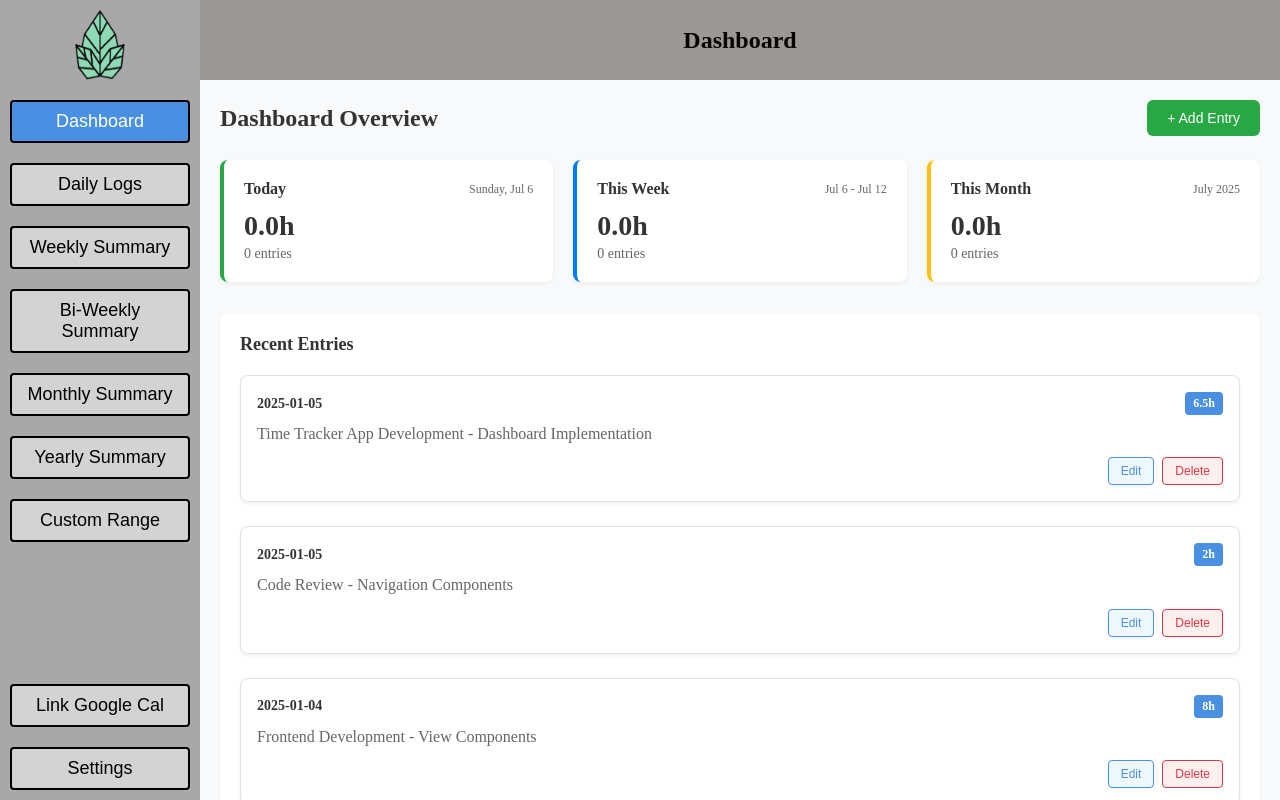
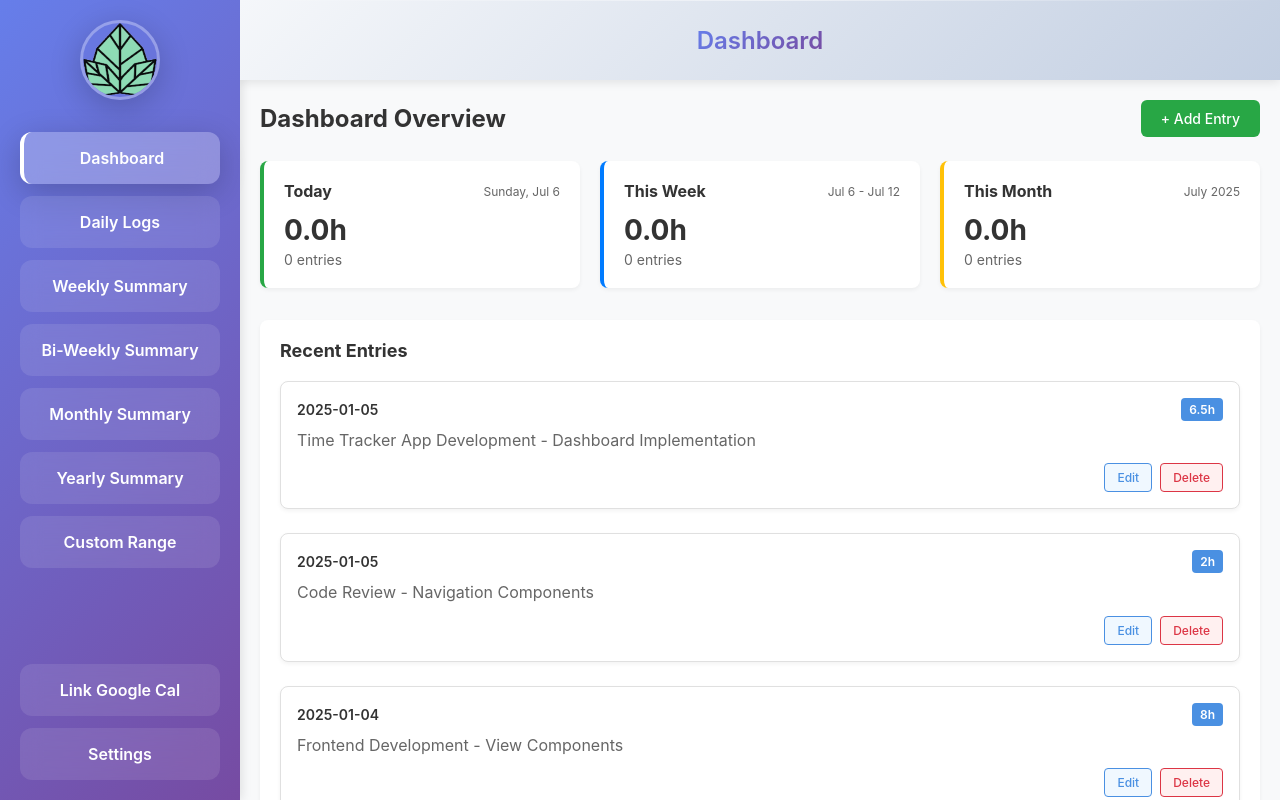
Before and after one commit to ClintasaurusRex/time-tracker, a React (Vite) app: page / in a window 1280 px wide. Built offline with nearby package versions, Linux system fonts and the light colour scheme.

Commit message:
Enhance Dashboard styling with gradients, improved button interactions, and animations for better user experience

```diff
--- a/src/components/Dashboard.css
+++ b/src/components/Dashboard.css
@@ -2,7 +2,9 @@
   display: flex;
   flex-direction: row;
   height: 100vh;
-  /* border: 3px solid black; */
+  background: linear-gradient(135deg, #f5f7fa 0%, #c3cfe2 100%);
+  font-family: -apple-system, BlinkMacSystemFont, "Segoe UI", Roboto, Oxygen, Ubuntu, Cantarell,
+    sans-serif;
 }
 
 .nav-btns,
@@ -10,22 +12,24 @@ button {
   background-color: #d3d3d3;
   border: none;
   cursor: pointer;
-  font-size: 18px;
+  font-size: 16px;
   padding: 10px;
-  transition: background-color 0.2s;
+  transition: all 0.3s cubic-bezier(0.4, 0, 0.2, 1);
+  font-family: -apple-system, BlinkMacSystemFont, "Segoe UI", Roboto, Oxygen, Ubuntu, Cantarell,
+    sans-serif;
 }
 
 .nav-btns.active {
-  background-color: #4a90e2;
+  background: rgba(255, 255, 255, 0.25);
   color: white;
 }
 
 .nav-btns:hover {
-  background-color: #b8b8b8;
+  background: rgba(255, 255, 255, 0.2);
 }
 
 .nav-btns.active:hover {
-  background-color: #357abd;
+  background: rgba(255, 255, 255, 0.3);
 }
 
 .main-content {
@@ -40,28 +44,53 @@ button {
   justify-content: center;
   align-items: center;
   min-height: 80px;
-  background-color: #9b9897;
-  color: rgb(7, 1, 1);
+  background: linear-gradient(135deg, #f5f7fa 0%, #c3cfe2 100%);
+  color: #2d3748;
   padding: 20px;
   font-size: 24px;
-  /* border: 3px solid black; */
+  box-shadow: 0 2px 10px rgba(0, 0, 0, 0.1);
+  backdrop-filter: blur(10px);
+  position: relative;
+}
+
+.header::before {
+  content: "";
+  position: absolute;
+  top: 0;
+  left: 0;
+  right: 0;
+  height: 1px;
+  background: linear-gradient(90deg, transparent, rgba(255, 255, 255, 0.5), transparent);
 }
 
 .header h1 {
   margin: 0;
   font-size: 24px;
+  font-weight: 600;
+  background: linear-gradient(135deg, #667eea 0%, #764ba2 100%);
+  -webkit-background-clip: text;
+  -webkit-text-fill-color: transparent;
+  background-clip: text;
+  text-align: center;
 }
 
 .view-container {
   flex: 1;
   overflow-y: auto;
-  background-color: #f8f9fa;
+  background: linear-gradient(135deg, #f8fafc 0%, #e2e8f0 100%);
+  border-radius: 20px 0 0 0;
+  margin-left: -20px;
+  padding-left: 20px;
+  box-shadow: inset 0 0 20px rgba(0, 0, 0, 0.05);
 }
 
 .navigation-wrapper {
-  background-color: #f8f9fa;
+  background: linear-gradient(135deg, #f8fafc 0%, #e2e8f0 100%);
   padding: 0 20px;
   padding-top: 20px;
+  border-radius: 20px 20px 0 0;
+  margin-top: -20px;
+  padding-top: 40px;
 }
 
 .navbar {
@@ -69,29 +98,133 @@ button {
   margin: 0;
   height: 100vh;
   flex-direction: column;
-  padding: 10px;
-  background-color: #a8a8a8;
+  padding: 20px;
+  background: linear-gradient(135deg, #667eea 0%, #764ba2 100%);
   list-style-type: none;
-  gap: 20px;
+  gap: 12px;
   width: 14vw;
-  min-width: 200px;
+  min-width: 240px;
+  box-shadow: 2px 0 10px rgba(0, 0, 0, 0.1);
+  backdrop-filter: blur(10px);
+  animation: slideInLeft 0.5s ease-out;
+}
+
+@keyframes slideInLeft {
+  from {
+    transform: translateX(-100%);
+    opacity: 0;
+  }
+  to {
+    transform: translateX(0);
+    opacity: 1;
+  }
 }
 
 .nav-btns {
   display: flex;
-  border: 2px solid black;
+  border: none;
   justify-content: center;
-  padding: 9px;
-  border-radius: 4px;
-  font-weight: 500;
+  align-items: center;
+  padding: 16px 20px;
+  border-radius: 12px;
+  font-weight: 600;
+  background: rgba(255, 255, 255, 0.1);
+  color: white;
+  transition: all 0.3s cubic-bezier(0.4, 0, 0.2, 1);
+  backdrop-filter: blur(10px);
+  position: relative;
+  overflow: hidden;
+  animation: fadeInUp 0.6s ease-out forwards;
+  opacity: 0;
+}
+
+.nav-btns:nth-child(1) {
+  animation-delay: 0.1s;
+}
+.nav-btns:nth-child(2) {
+  animation-delay: 0.2s;
+}
+.nav-btns:nth-child(3) {
+  animation-delay: 0.3s;
+}
+.nav-btns:nth-child(4) {
+  animation-delay: 0.4s;
+}
+.nav-btns:nth-child(5) {
+  animation-delay: 0.5s;
+}
+.nav-btns:nth-child(6) {
+  animation-delay: 0.6s;
+}
+.nav-btns:nth-child(7) {
+  animation-delay: 0.7s;
+}
+.nav-btns:nth-child(8) {
+  animation-delay: 0.8s;
+}
+.nav-btns:nth-child(9) {
+  animation-delay: 0.9s;
+}
+
+@keyframes fadeInUp {
+  from {
+    opacity: 0;
+    transform: translateY(20px);
+  }
+  to {
+    opacity: 1;
+    transform: translateY(0);
+  }
+}
+
+.nav-btns::before {
+  content: "";
+  position: absolute;
+  top: 0;
+  left: -100%;
+  width: 100%;
+  height: 100%;
+  background: linear-gradient(90deg, transparent, rgba(255, 255, 255, 0.2), transparent);
+  transition: left 0.5s;
+}
+
+.nav-btns:hover::before {
+  left: 100%;
+}
+
+.nav-btns:hover {
+  background: rgba(255, 255, 255, 0.2);
+  transform: translateX(8px);
+  box-shadow: 0 8px 25px rgba(0, 0, 0, 0.15);
+}
+
+.nav-btns.active {
+  background: rgba(255, 255, 255, 0.25);
+  box-shadow: 0 8px 32px rgba(0, 0, 0, 0.2);
+  transform: translateX(8px);
+  border-left: 4px solid #ffffff;
+}
+
+.nav-btns.active:hover {
+  background: rgba(255, 255, 255, 0.3);
+  transform: translateX(12px);
 }
 
 .nav-pic {
-  height: 9%;
-  width: 28%;
+  height: 80px;
+  width: 80px;
   align-self: center;
-  /* border: 2px solid black; */
-  border-radius: 4px;
+  border-radius: 50%;
+  border: 3px solid rgba(255, 255, 255, 0.3);
+  box-shadow: 0 8px 32px rgba(0, 0, 0, 0.2);
+  transition: all 0.3s ease;
+  margin-bottom: 20px;
+}
+
+.nav-pic:hover {
+  transform: scale(1.05);
+  box-shadow: 0 12px 40px rgba(0, 0, 0, 0.3);
+  border-color: rgba(255, 255, 255, 0.5);
 }
 
 .navbar-spacer {
@@ -107,9 +240,12 @@ button {
     flex-direction: row;
     width: 100%;
     height: auto;
-    padding: 8px;
+    padding: 12px;
     gap: 8px;
     overflow-x: auto;
+    background: linear-gradient(90deg, #667eea 0%, #764ba2 100%);
+    box-shadow: 0 2px 10px rgba(0, 0, 0, 0.1);
+    min-width: unset;
   }
 
   .navbar-spacer {
@@ -123,8 +259,24 @@ button {
   .nav-btns {
     white-space: nowrap;
     font-size: 14px;
-    padding: 8px 12px;
-    min-width: 80px;
+    padding: 12px 16px;
+    min-width: 100px;
+    border-radius: 8px;
+    transform: none;
+  }
+
+  .nav-btns:hover {
+    transform: translateY(-2px);
+  }
+
+  .nav-btns.active {
+    transform: translateY(-2px);
+    border-left: none;
+    border-bottom: 3px solid #ffffff;
+  }
+
+  .nav-btns.active:hover {
+    transform: translateY(-3px);
   }
 
   .header {
```
